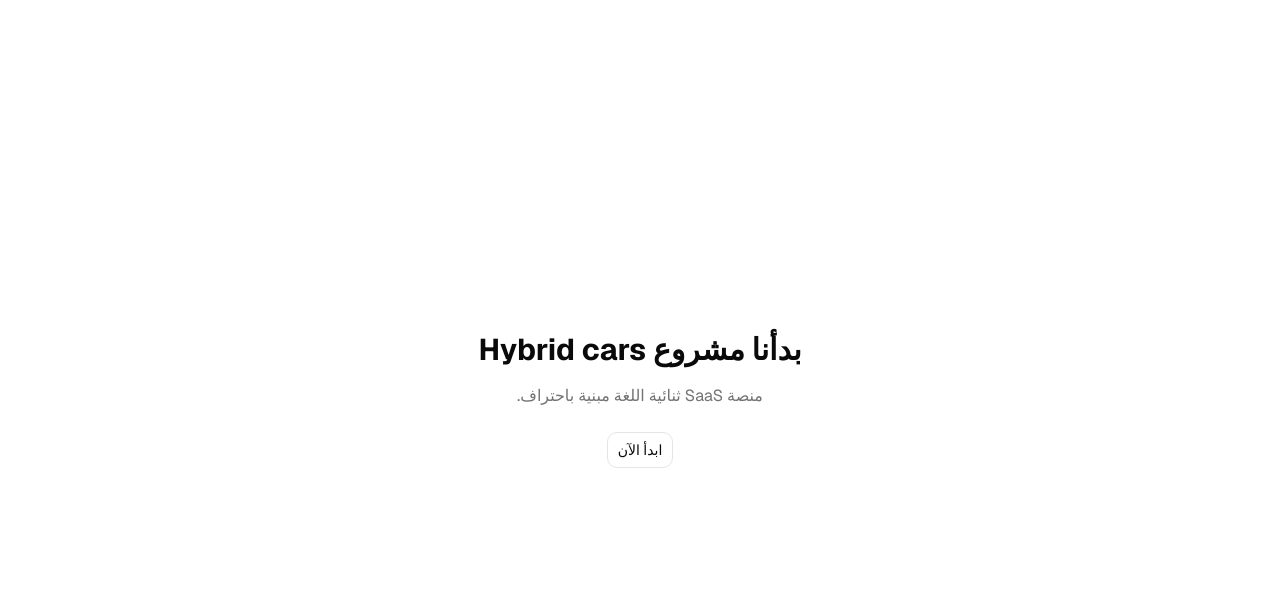
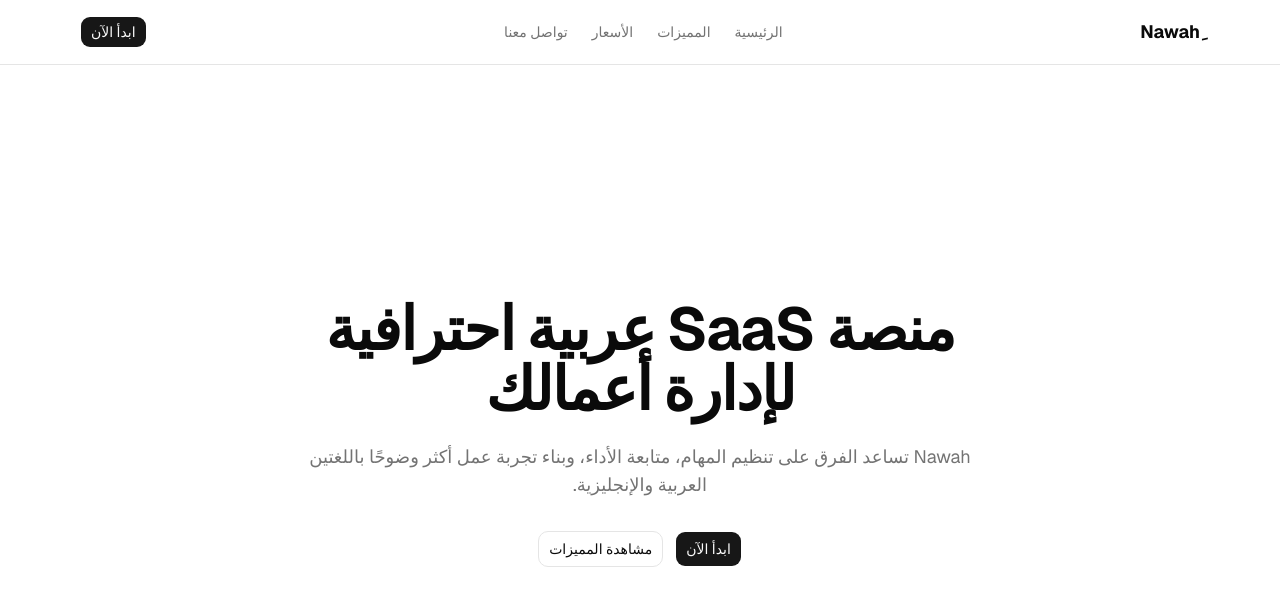
Before and after one commit to AmeenFlow/nawah-saas-dashboard, a Next.js app: page / in a window 1280 px wide. Shown: the top 606 px of the page. Built offline with nearby package versions, Linux system fonts and the light colour scheme.

Commit message:
Add site header component

```diff
--- a/src/app/page.tsx
+++ b/src/app/page.tsx
@@ -1,19 +1,27 @@
+import { SiteHeader } from "@/components/shared/site-header";
 import { Button } from "@/components/ui/button";
 
 export default function HomePage() {
   return (
-    <main className="flex min-h-screen items-center justify-center">
-      <div className="text-center">
-        <h1 className="mb-4 text-3xl font-bold">
-          بدأنا مشروع Hybrid cars
+    <main className="min-h-screen">
+      <SiteHeader />
+
+      <section className="mx-auto flex min-h-[calc(100vh-4rem)] max-w-6xl flex-col items-center justify-center px-4 text-center">
+        <h1 className="max-w-3xl text-4xl font-bold tracking-tight md:text-6xl">
+          منصة SaaS عربية احترافية لإدارة أعمالك
         </h1>
 
-        <p className="mb-6 text-muted-foreground">
-          منصة SaaS ثنائية اللغة مبنية باحتراف.
+        <p className="mt-6 max-w-2xl text-lg text-muted-foreground">
+          Nawah تساعد الفرق على تنظيم المهام، متابعة الأداء، وبناء تجربة عمل أكثر وضوحًا باللغتين العربية والإنجليزية.
         </p>
 
-        <Button variant={'outline'} size={'lg'}>ابدأ الآن</Button>
-      </div>
+        <div className="mt-8 flex flex-col gap-3 sm:flex-row">
+          <Button size="lg">ابدأ الآن</Button>
+          <Button variant="outline" size="lg">
+            مشاهدة المميزات
+          </Button>
+        </div>
+      </section>
     </main>
   );
 }
--- /dev/null
+++ b/src/components/shared/site-header.tsx
@@ -0,0 +1,50 @@
+import Link from "next/link";
+
+import { Button } from "@/components/ui/button";
+import { siteConfig } from "@/config/site";
+
+//قائمة روابط التنقل. وضعناها في مصفوفة حتى لا نكرر JSX يدويًا.
+const navItems = [
+    {
+        label: "الرئيسية",
+        href: "/",
+    },
+    {
+        label: "المميزات",
+        href: "#features",
+    },
+    {
+        label: "الأسعار",
+        href: "#pricing",
+    },
+    {
+        label: "تواصل معنا",
+        href: "#contact",
+    },
+];
+// لم نستخدم default export هنا لأن المكونات المشتركة أفضل غالبًا أن تكون named exports.
+export function SiteHeader() {
+    return (
+        <header className="border-b bg-background">
+            <div className="mx-auto flex h-16 max-w-6xl items-center justify-between px-4">
+                <Link href="/" className="text-lg font-bold">
+                    {siteConfig.name}
+                </Link>
+
+                <nav className="hidden items-center gap-6 md:flex">
+                    {navItems.map((item) => (
+                        <Link
+                            key={item.href}
+                            href={item.href}
+                            className="text-sm font-medium text-muted-foreground transition-colors hover:text-foreground"
+                        >
+                            {item.label}
+                        </Link>
+                    ))}
+                </nav>
+
+                <Button>ابدأ الآن</Button>
+            </div>
+        </header>
+    );
+}
--- a/src/config/site.ts
+++ b/src/config/site.ts
@@ -2,7 +2,7 @@
 
 // الاعدادات العامة للموقع
 export const siteConfig = {
-    name: "ِHybrid Cars",
+    name: "ِNawah",
     description: "A modern bilingual SaaS dashboard for teams.",
     url: "http://localhost:3000",
     locales: ["ar", "en"], //اللغات المدعومة
```
